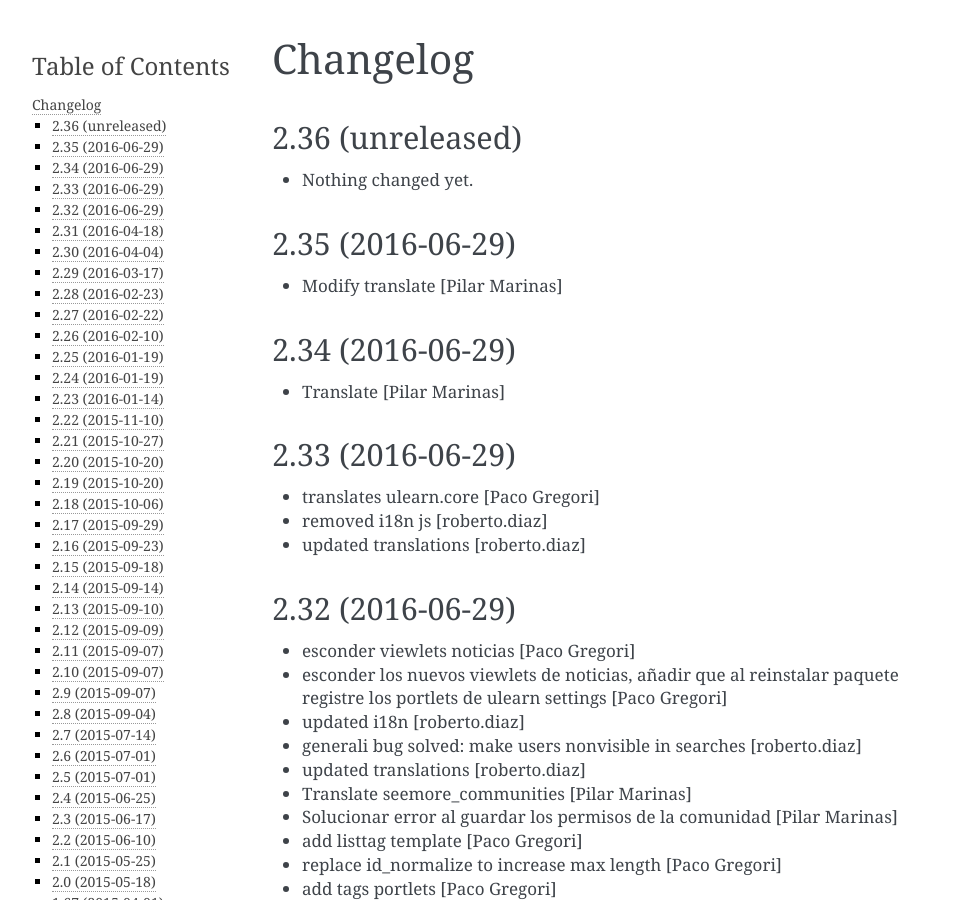
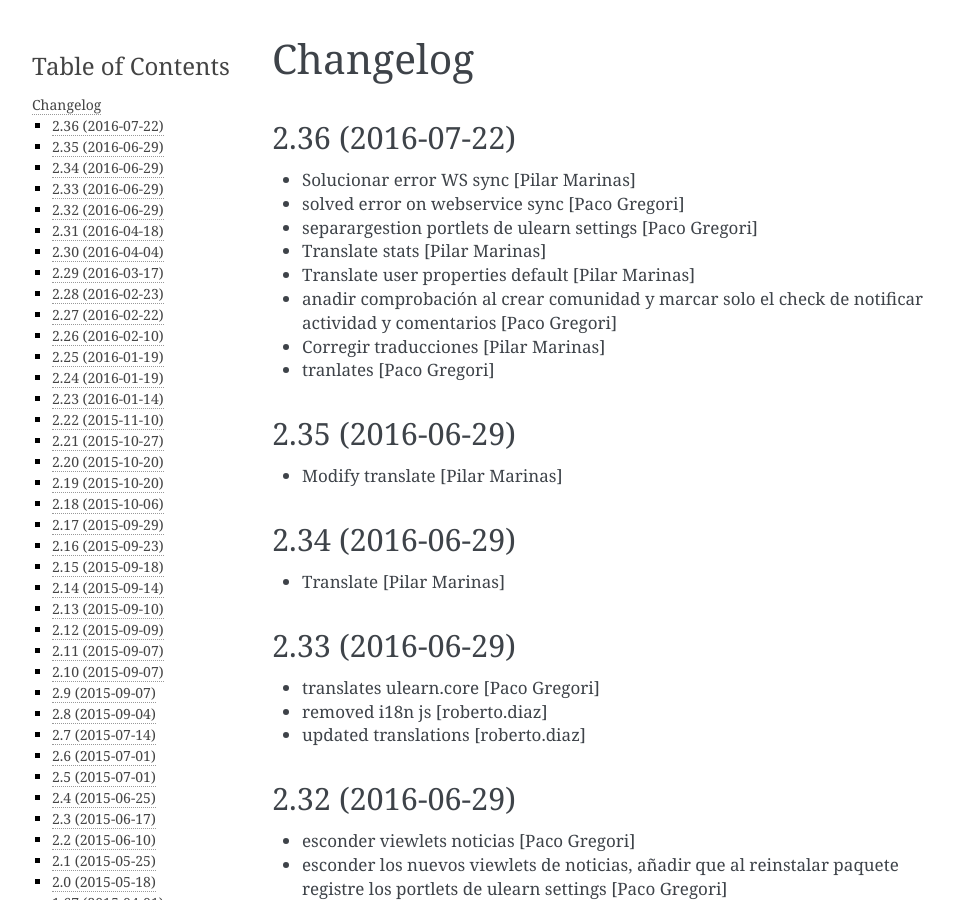
Before and after one commit to UPCnet/ulearn.core, a Sphinx documentation site: the page built from docs/HISTORY.rst, in a window 1280 px wide and 900 px high. Shown: the whole window, without its empty margins (148-1102 px from the left). Built offline with Sphinx 7.4.7, drawn with Linux system fonts in a browser that asks for light colours; pages that are not in the unit, such as notebooks, are missing from menus.

Commit message:
Preparing release 2.36

```diff
--- a/docs/HISTORY.rst
+++ b/docs/HISTORY.rst
@@ -1,11 +1,17 @@
 Changelog
 =========
 
-2.36 (unreleased)
+2.36 (2016-07-22)
 -----------------
 
-- Nothing changed yet.
-
+* Solucionar error WS sync [Pilar Marinas]
+* solved error on webservice sync [Paco Gregori]
+* separargestion portlets de ulearn settings [Paco Gregori]
+* Translate stats [Pilar Marinas]
+* Translate user properties default [Pilar Marinas]
+* anadir comprobación al crear comunidad y marcar solo el check de notificar actividad y comentarios [Paco Gregori]
+* Corregir traducciones [Pilar Marinas]
+* tranlates [Paco Gregori]
 
 2.35 (2016-06-29)
 -----------------
--- a/setup.py
+++ b/setup.py
@@ -1,7 +1,7 @@
 from setuptools import setup, find_packages
 import os
 
-version = '2.36.dev0'
+version = '2.36'
 
 README = open('README.rst').read()
 HISTORY = open(os.path.join('docs', 'HISTORY.rst')).read()
```
